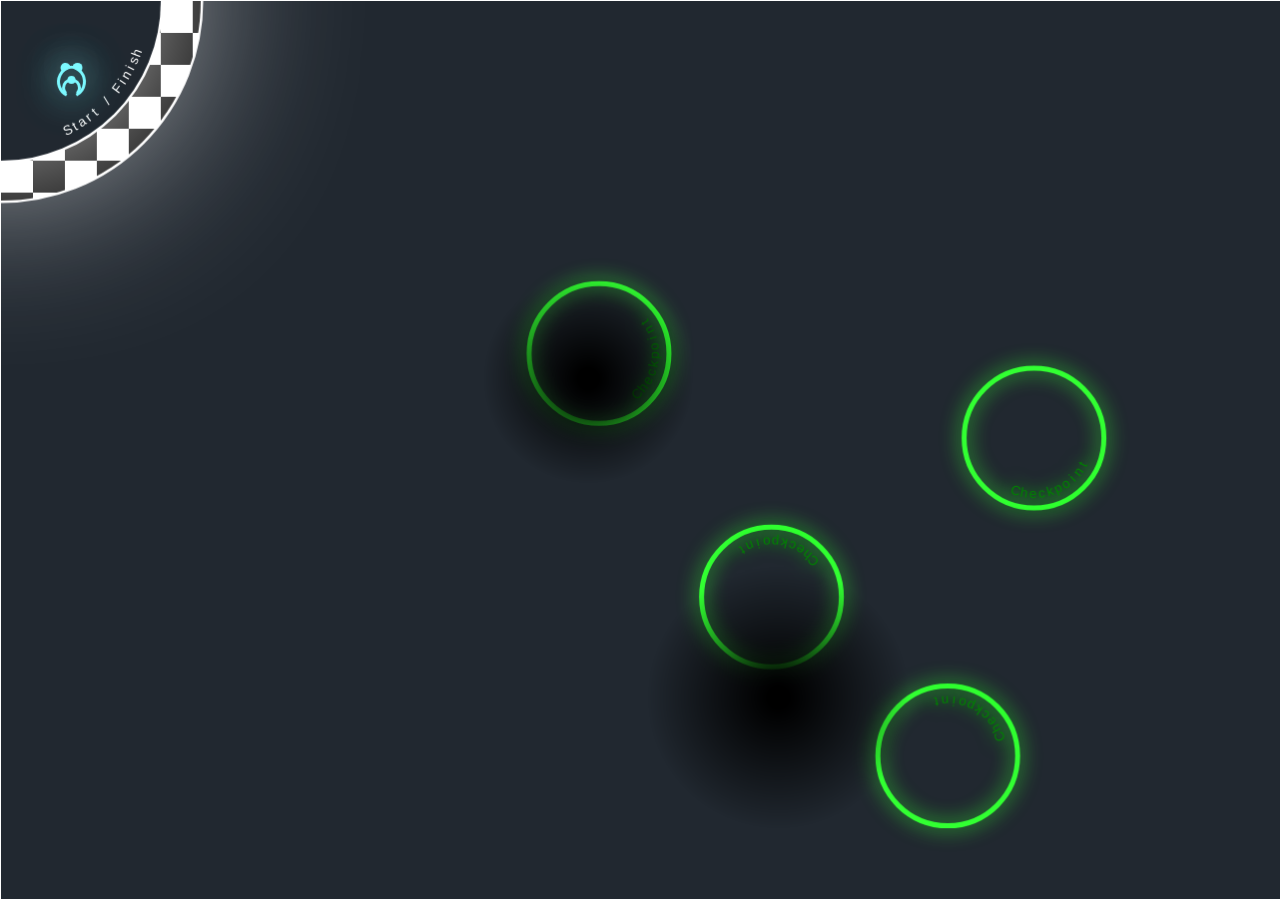
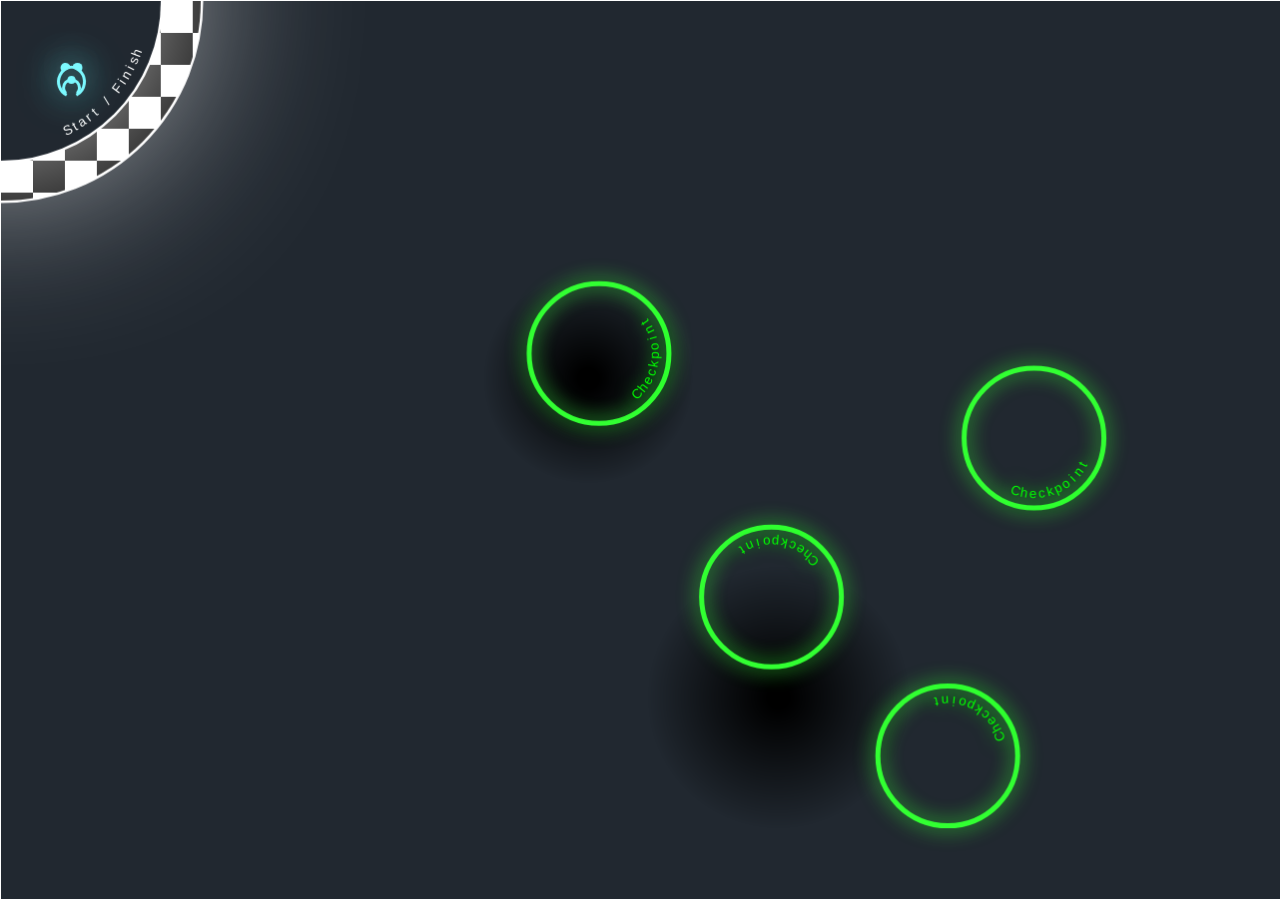
Before and after one commit to Arkinsaal/inertialR, a website: page index.html in a window 1280 px wide. Shown: the top 900 px of the page. Drawn offline with nearby package versions, Linux system fonts and the light colour scheme.

Commit message:
_final commit....for now

```diff
--- a/css/inertialR.css
+++ b/css/inertialR.css
@@ -23,11 +23,25 @@ body * {
 	width: calc(100% - 400px);
 	float:left;
 	position: relative;
+	background-color: rgb(33,40,48);
 }
-#gameArea > #canvas {
+
+#gameArea > #backgroundCanvas {
+	position:absolute;
+	top: 0;
+	left: 0;
 	height: 100%;
 	width: 100%;
-	background-color: rgb(33,40,48);
+	z-index: 5;
+}
+
+#gameArea > #canvas {
+	position:absolute;
+	top: 0;
+	left: 0;
+	height: 100%;
+	width: 100%;
+	z-index: 10;
 }
 
 #gameDetails {
@@ -51,8 +65,10 @@ body * {
 	outline: none;
 	display: block;
 	margin: 10px auto;
-	background-color: #777;
+	background-color: rgb(33,40,48);
 	border-radius: 6px;
+	border: 2px solid rgb(125, 249, 255);
+	color: rgb(125, 249, 255);
 }
 #userLogin > #joinLobbyButton {
 	position: relative;
@@ -264,7 +280,7 @@ body * {
 
 .loginInputTitle {
 	padding-left: 20px;
-	color: #aaa;
+	color: rgb(125, 249, 255);
 	font-size: 12px;
 }
 
--- a/index.html
+++ b/index.html
@@ -26,6 +26,7 @@
         <div id="inertialR">
             <div id="gameArea">
                 <canvas id="canvas"></canvas>
+                <canvas id="backgroundCanvas"></canvas>
                 <div id="waitingForPlayers" class='overlay'>
                     Waiting For Players...
                 </div>
--- a/js/constructors.js
+++ b/js/constructors.js
@@ -80,7 +80,7 @@ function block(left, right, top, bottom) {
 function Checkpoint() {
 	this.l = 200 + (Math.random()*1000);
 	this.t = 200 + (Math.random()*600);
-	this.r = 70;
+	this.r = 0;
 	this.touched = false;
 	this.txtAngle = Math.random()*6;
 };
--- a/js/drawing.js
+++ b/js/drawing.js
@@ -39,8 +39,6 @@ function drawPlayer() {
 			engineTrailsArray.push(new EngineTrail([player.l-10, player.t-10], pHead, player.color));
 		};
 	ctx.restore();
-
-
 };
 
 function drawOpponents() {
@@ -111,7 +109,7 @@ function drawCheckPoints() {
 			ctx.arc(cP.l, cP.t, cP.r, 0, 2 * Math.PI, false);
 			ctx.closePath();
 			ctx.stroke();
-			if (cP.r>0) drawTextAlongArc(ctx, 'Checkpoint', cP.l, cP.t, cP.r - 10, (Math.PI/2), cP.txtAngle, 'green');
+			if (cP.r>20) drawTextAlongArc(ctx, 'Checkpoint', cP.l, cP.t, cP.r - 10, (Math.PI/2), cP.txtAngle, 'rgb(0,255,0)');
 			cP.txtAngle+=0.01;
 		};
 	ctx.restore();
@@ -120,56 +118,46 @@ function drawCheckPoints() {
 function drawObstacles() {
 	for (var i=0; i < currentMatch.blackholes.length;i++) {
 		var bH = currentMatch.blackholes[i];
-		ctx.save();
+		bgctx.save();
 			var tO = currentMatch.blackholes[i];
-			var grd=ctx.createRadialGradient(tO.l,tO.t,10,tO.l,tO.t,tO.r);
+			var grd=bgctx.createRadialGradient(tO.l,tO.t,10,tO.l,tO.t,tO.r);
 			grd.addColorStop(0,"black");
 			grd.addColorStop(1,"transparent");
-			ctx.beginPath();
-		    ctx.fillStyle = grd;
-			ctx.arc(tO.l, tO.t, tO.r, 0, 2 * Math.PI, false);
-			ctx.closePath();
-			ctx.fill();
-		ctx.restore();
+			bgctx.beginPath();
+		    bgctx.fillStyle = grd;
+			bgctx.arc(tO.l, tO.t, tO.r, 0, 2 * Math.PI, false);
+			bgctx.closePath();
+			bgctx.fill();
+		bgctx.restore();
 	};
-	for (var i=0; i < currentMatch.trackBlocks.length;i++) {
-		var tB = currentMatch.trackBlocks[i];
-		ctx.save();
-		    ctx.fillStyle = trackBlocks[i].color;
-			ctx.lineWidth = 2;
-		    ctx.strokeStyle = (trackBlocks[i].active)?"rgb(175,175,175)":"rgb(100,100,100)";
-		    ctx.fillRect(tB.l, tB.t, tB.r-tB.l, tB.b-tB.t);
-			ctx.strokeRect(tB.l, tB.t, tB.r-tB.l, tB.b-tB.t);
-		ctx.restore();
-	};
+
 };
 
 function drawStartFinish() {
-	ctx.save();
-		ctx.beginPath();
-		ctx.arc(startFinish.l, startFinish.t, startFinish.r, 0, 2 * Math.PI, false);
-		ctx.strokeStyle = "#fff";
-		ctx.lineWidth = 5;
-		ctx.stroke();
-		ctx.fillStyle = ctx.createPattern(imageObj, 'repeat');
-		ctx.fill();
+	bgctx.save();
+		bgctx.beginPath();
+		bgctx.arc(startFinish.l, startFinish.t, startFinish.r, 0, 2 * Math.PI, false);
+		bgctx.strokeStyle = "#fff";
+		bgctx.lineWidth = 5;
+		bgctx.stroke();
+		bgctx.fillStyle = ctx.createPattern(imageObj, 'repeat');
+		bgctx.fill();
 
-		ctx.beginPath();
-		ctx.arc(startFinish.l, startFinish.t, (startFinish.r - 40), 0, 2 * Math.PI, false);
-		ctx.stroke();
-		ctx.shadowColor = "#fff";
-		ctx.shadowBlur = 200;
-		ctx.shadowOffsetX = 0;
-		ctx.shadowOffsetY = 0;
-		ctx.fillStyle = "rgb(33,40,48)";
-		ctx.fill();
-		drawTextAlongArc(ctx, 'Start / Finish', startFinish.l, startFinish.t, startFinish.r - 50, (Math.PI/4), startFinish.txtAngle, "#fff");
-	ctx.restore();
+		bgctx.beginPath();
+		bgctx.arc(startFinish.l, startFinish.t, (startFinish.r - 40), 0, 2 * Math.PI, false);
+		bgctx.stroke();
+		bgctx.shadowColor = "#fff";
+		bgctx.shadowBlur = 200;
+		bgctx.shadowOffsetX = 0;
+		bgctx.shadowOffsetY = 0;
+		bgctx.fillStyle = "rgb(33,40,48)";
+		bgctx.fill();
+		drawTextAlongArc(bgctx, 'Start / Finish', startFinish.l, startFinish.t, startFinish.r - 50, (Math.PI/4), startFinish.txtAngle, "#fff");
+	bgctx.restore();
 };
 
 function drawEngineTrails() {
 	ctx.shadowBlur = 60;
-	ctx.lineWidth = 4;
 	for (var i=engineTrailsArray.length-1; i>=0; i--) {
 		var thisTrail = engineTrailsArray[i];
 		thisTrail.l += thisTrail.speedH;
@@ -188,18 +176,11 @@ function drawEngineTrails() {
 		ctx.restore();
 		thisTrail.r-=0.01*delta;
 		if (thisTrail.r < 0) engineTrailsArray.splice(engineTrailsArray.indexOf(thisTrail), 1);
+
+		for (var j=0; j<currentMatch.blackholes.length; j++) {
+			handleBlackhole(thisTrail, currentMatch.blackholes[j], 2);
+		};
 	};
-};
-
-function drawScoreBoard(game, player, opponents) {
-
-	ctx.strokeStyle = "rgb(100,100,100)";
-	ctx.fillStyle = player.color;
-	ctx.strokeRect(canvas.width - 200, 0, 200, 100);
-
-	ctx.font="16px Arial";
-	ctx.fillText(player.lap + " / " + game.laps,canvas.width - 180,20);
-	ctx.fillText(player.lapTimes[0]/1000 + "s",canvas.width - 180,40);
 };
 
 function createGameListElement(game) {
--- a/js/helperFunctions.js
+++ b/js/helperFunctions.js
@@ -64,11 +64,6 @@ function handleBlackhole(entity, bH, t) {
 
         entity.speedV = entity.speedV - (tDiff*multplier);
         entity.speedH = entity.speedH - (lDiff*multplier);
-
-        if (dPerc > 0.8) {
-            entity.speedV = entity.speedV*0.999;
-            entity.speedH = entity.speedH*0.999;
-        };
     };
 };
 
--- a/js/inertialR.js
+++ b/js/inertialR.js
@@ -2,6 +2,7 @@ var canvas = null,
 	ctx = null;
 
 var engineTrailsArray = [];
+var blackholeParticleArray = [];
 var trailArcStartStop = [(Math.PI + (0.25*Math.PI)), ((2*Math.PI) - (0.25*Math.PI))];
 
 var gamesPlayed = 0;
@@ -36,7 +37,7 @@ var startFinish = {
 
 var constant = {
 	turnRate: 0.2,
-	turnRateDecel: 0.3,
+	turnRateDecel: 0.9,
 	accelRate: 0.1,
 	friction: 0.995,
 	degsToRads: 0.0174532925
@@ -51,16 +52,18 @@ var imageObj = new Image();
 
 var updateEntity = function (entity, deltaT, opp) {
 
-	if (player.keys[37]) entity.yaw -= constant.turnRate;
-	if (player.keys[39]) entity.yaw += constant.turnRate;
-	if (!player.keys[37] && entity.yaw<0) {
-		entity.yaw += constant.turnRateDecel;
-		if (entity.yaw > 0) entity.yaw = 0;
+	var reduce = true;
+
+	if (player.keys[37]) {
+		entity.yaw -= constant.turnRate;
+		reduce=false;
 	};
-	if (!player.keys[39] && entity.yaw>0) {
-		entity.yaw -= constant.turnRateDecel;
-		if (entity.yaw < 0) entity.yaw = 0;
+	if (player.keys[39]) {
+		entity.yaw += constant.turnRate;
+		reduce=false;
 	};
+
+	if (reduce) entity.yaw = entity.yaw*constant.turnRateDecel;
 
 	entity.heading += entity.yaw * deltaT;
 	entity.speedV = entity.speedV*constant.friction;
@@ -222,10 +225,20 @@ function returnToLobby() {
 	$('#lobby').show();
 	$('#playerProgressPanel').hide();
 	$('#finish').hide();
-	$('#playerProgressPanel').html("");
+	$('#playerProgressPanel').html('' +
+        '<div class="medHeader">Lap Times</div>' +
+        '<div id="progressHeader">' +
+            '<div>Player</div>' +
+            '<div>Lap</div>' +
+            '<div>Checkpoints</div>' +
+            '<div>Time</div>' +
+            '<div class="clear"></div>' +
+        '</div>'
+    );
 	socket.emit('returnToLobby', currentMatch);
 	resetPlayerPosSpeed(player);
 	currentMatch = new Game('freeRun', 1, "Unlimited");
+	opponents = [];
 	beginEvent();
 };
 
@@ -238,10 +251,14 @@ function finishEvent(pl) {
 };
 
 function beginEvent() {
+	bgctx.clearRect ( 0 , 0 , canvas.width, canvas.height );
+	drawStartFinish();
+	drawObstacles();
 	function countDown(count) {
 		if (count==0) {
 			$('#countdown').html("GO!");
 			then = Date.now();
+			forceStop = false;
 			main();
 			setTimeout(function() {
 				$('#countdown').hide();
@@ -258,6 +275,7 @@ function beginEvent() {
 		if (currentMatch.guid) socket.emit('gameStart', currentMatch);
 		currentMatch.inProgress = true;
 		$('#waitingForPlayers').hide();
+		forceStop = false;
 		player.touchedCount=0;
 		if (currentMatch.guid) {
 			countDown(3);
@@ -265,6 +283,7 @@ function beginEvent() {
 			$('#countdown').show();
 		} else {
 			then = Date.now();
+			forceStop = false;
 			main();
 		};
 	};
@@ -273,14 +292,12 @@ function beginEvent() {
 var render = function () {
 	ctx.clearRect ( 0 , 0 , canvas.width, canvas.height );
 
-	drawStartFinish();
 	drawCheckPoints();
 
-	drawPlayer();
 	drawOpponents();
 
+	drawPlayer();
 	drawEngineTrails();
-	drawObstacles();
 };
 
 // The main game loop
@@ -316,11 +333,17 @@ var main = function () {
 
 function init() {
 	$('#waitingForPlayers').show();
+
+	forceStop = true;
+
+  	bgCanvas = document.getElementById('backgroundCanvas');
+	bgctx = bgCanvas.getContext("2d");
+
   	canvas = document.getElementById('canvas');
 	ctx = canvas.getContext("2d");
 
-	canvas.width = 1300;
-	canvas.height = 900;
+	canvas.width = bgCanvas.width = 1300;
+	canvas.height = bgCanvas.height = 900;
 
 	if (currentMatch.guid) {
 	    socket.on('newOpponent', registerOpponent);
--- a/main.js
+++ b/main.js
@@ -31,6 +31,10 @@ io.on('connection', function(socket){
     });
 	// user connected
   	console.log('a user connected');
+
+    socket.on('kickUser', function(player) {
+
+    });
 
     socket.on('goToLobby', function(player) {
         allClients[findClient(socket)].player = player;
@@ -96,6 +100,7 @@ io.on('connection', function(socket){
         io.to(client.game).emit('playerLeft', client.player);                                                                                   // tell all other players in game that a player has left
         io.emit('lobbyGamesUpdate', inertialR.getActiveGames());                                                                                // let everyone know of game update
         allClients.splice(clientIndex, 1);                                                                                                      // remove client from list
+        inertialR.removePlayerFromLobby(client.player);
 
         console.log('a user disconnected');
   	});
```
Also changed, not shown: server/inertialRServer.js (+14 -0 lines), css/vendor/spectrum.css.
